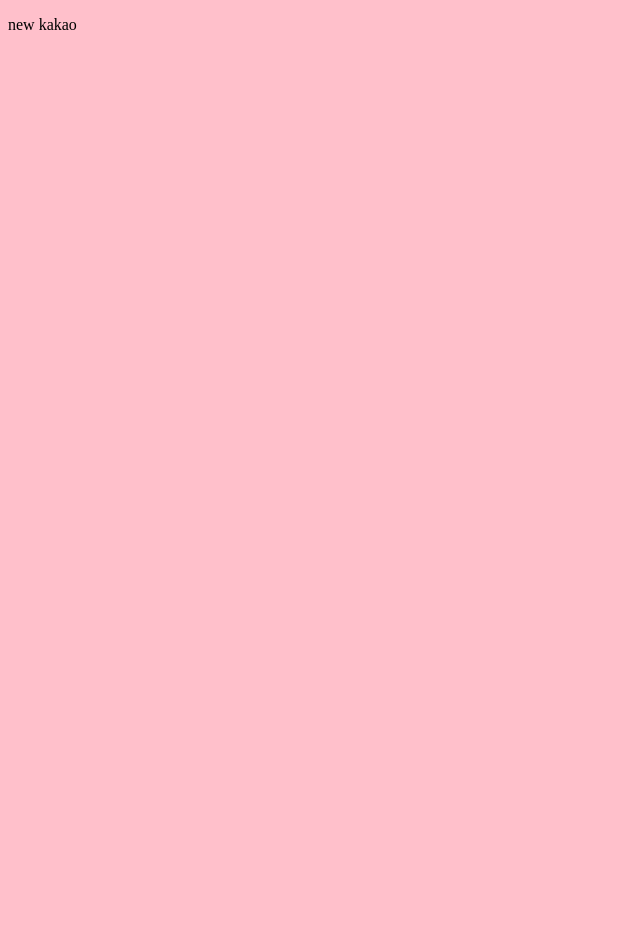
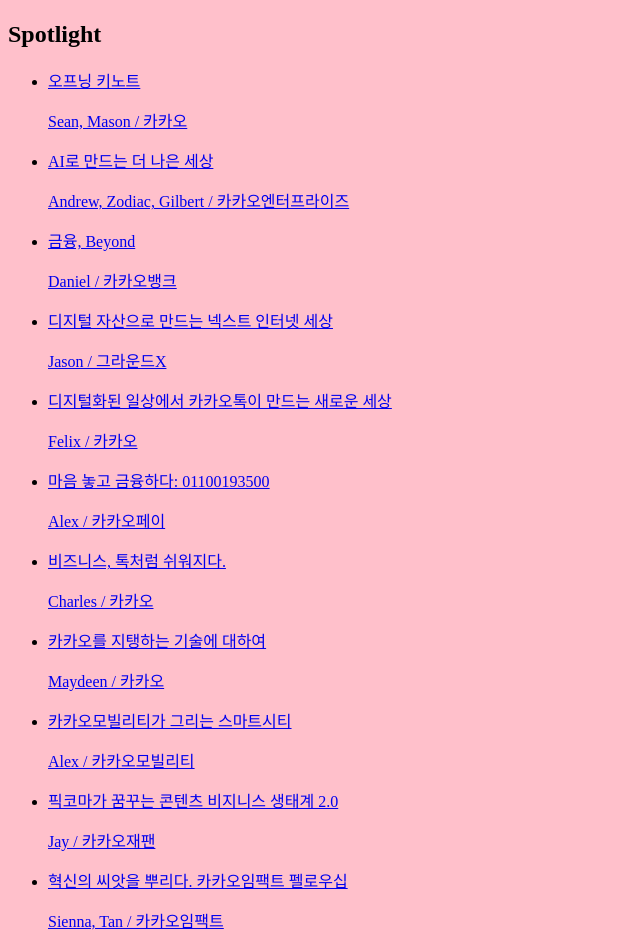
Before and after one commit to Wonjuny0804/if-kakao-2020, a plain HTML site: page index.html in a window 1280 px wide. Shown: the whole page, without its empty margins (0-640 px from the left). Before the commit the page ends 800 px from the top, so only its background shows below. Drawn offline with Linux system fonts and the light colour scheme.

Commit message:
feat: Create Spotlight Section

```diff
--- a/index.html
+++ b/index.html
@@ -7,6 +7,49 @@
     <link rel="stylesheet" href="./css/stylesheet.css">
 </head>
 <body>
-    <p>new kakao</p>
+    <header class="if-kakao-header">
+        <h1></h1>
+    </header>
+    <main>
+        <!-- Spotlight Section -->
+        <section class="spotlight">
+            <h2 class="spotlight-headling">Spotlight</h2>
+            <ul title="미래를 바꾸는 카카오의 서비스">
+                <li>
+                    <a href="#">오프닝 키노트<p>Sean, Mason / 카카오</p></a>
+                </li>
+                <li>
+                    <a href="#">AI로 만드는 더 나은 세상<p>Andrew, Zodiac, Gilbert / 카카오엔터프라이즈</p></a>
+                </li>
+                <li>
+                    <a href="#">금융, Beyond<p>Daniel / 카카오뱅크</p></a>
+                </li>
+                <li>
+                    <a href="#">디지털 자산으로 만드는 넥스트 인터넷 세상<p>Jason / 그라운드X</p></a>
+                </li>
+                <li>
+                    <a href="#">디지털화된 일상에서 카카오톡이 만드는 새로운 세상<p>Felix / 카카오</p></a>
+                </li>
+                <li>
+                    <a href="#">마음 놓고 금융하다: 01100193500<p>Alex / 카카오페이</p></a>
+                </li>
+                <li>
+                    <a href="#">비즈니스, 톡처럼 쉬워지다.<p>Charles / 카카오</p></a>
+                </li>
+                <li>
+                    <a href="#">카카오를 지탱하는 기술에 대하여<p>Maydeen / 카카오</p></a>
+                </li>
+                <li>
+                    <a href="#">카카오모빌리티가 그리는 스마트시티<p>Alex / 카카오모빌리티</p></a>
+                </li>
+                <li>
+                    <a href="#">픽코마가 꿈꾸는 콘텐츠 비지니스 생태계 2.0<p>Jay / 카카오재팬</p></a>
+                </li>
+                <li>
+                    <a href="#">혁신의 씨앗을 뿌리다. 카카오임팩트 펠로우십<p>Sienna, Tan / 카카오임팩트</p></a>
+                </li>
+            </ul>
+        </section>
+    </main>
 </body>
 </html>
```
